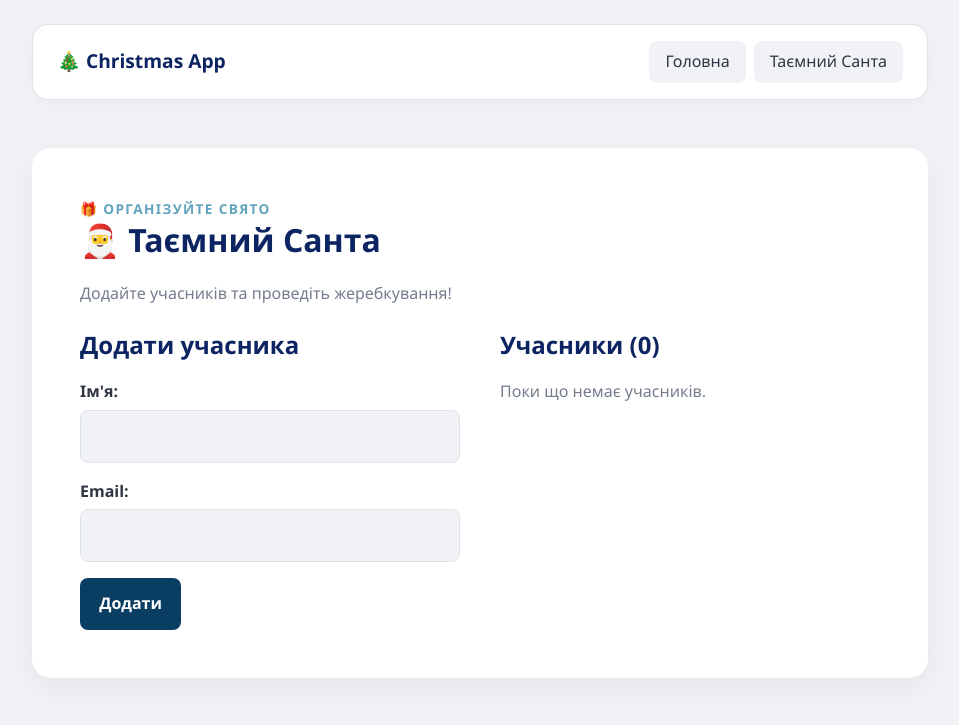
After one commit to kryysq/santa_project, a Django app: page /santa/ in a window 1280 px wide. The commit adds this page. Shown: the top 725 px of the page, without its empty margins (160-1119 px from the left). Run offline with Django 5.2, Linux system fonts and the light colour scheme; data that the repository does not hold is empty.

Commit message:
Update design, fix templates and url routing for Secret Santa app

```diff
--- a/places/static/style.css
+++ b/places/static/style.css
@@ -1,23 +1,216 @@
-body {
-    background-color: #0b132b;
-    color: #ffffff;
-    font-family: 'Segoe UI', Tahoma, Geneva, Verdana, sans-serif;
-    display: flex;
-    flex-direction: column;
-    align-items: center;
-    justify-content: center;
-    height: 100vh;
-    margin: 0;
+:root {
+    --color-primary: #82ccdd;
+    --color-primary-dark: #60a3bc;
+
+    --color-green: #0a3d62;
+    --color-green-dark: #0c2461;
+
+    --color-background: #f1f2f6;
+    --color-surface: #ffffff;
+    --color-border: #dfe4ea;
+
+    --color-gold: #f8c291;
+
+    --color-text: #2f3542;
+    --color-text-muted: #747d8c;
 }
 
-h1 {
-    font-size: 4rem;
-    margin-bottom: 10px;
-    color: #ff4d4d;
-    text-shadow: 0 0 20px rgba(255, 77, 77, 0.5);
+* {
+    box-sizing: border-box;
 }
 
-p {
+body {
+    margin: 0;
+    background: var(--color-background);
+    color: var(--color-text);
+    font-family: 'Segoe UI', Roboto, Helvetica, Arial, sans-serif;
+    line-height: 1.6;
+}
+
+.page {
+    width: min(56rem, calc(100% - 2rem));
+    margin: 3rem auto;
+}
+
+.card {
+    padding: clamp(1.5rem, 4vw, 3rem);
+    border: none;
+    border-radius: 1.2rem;
+    background: var(--color-surface);
+    box-shadow: 0 10px 30px rgba(0, 0, 0, 0.05);
+}
+
+h1, h2 {
+    margin-top: 0;
+    color: var(--color-green-dark);
+    line-height: 1.2;
+}
+
+.eyebrow {
+    color: var(--color-primary-dark);
+    font-size: 0.85rem;
+    font-weight: 700;
+    letter-spacing: 0.1em;
+    text-transform: uppercase;
+}
+
+.answer {
+    margin: 1.5rem 0;
+    color: var(--color-green);
+    font-size: clamp(4rem, 12vw, 7rem);
+    font-weight: 900;
+    line-height: 1;
+    text-shadow: 2px 2px 4px rgba(0,0,0,0.1);
+}
+
+.answer::before {
+    content: "❄ ";
+    color: var(--color-primary);
+    font-size: 0.4em;
+    vertical-align: super;
+}
+
+.answer::after {
+    content: " ❄";
+    color: var(--color-primary);
+    font-size: 0.4em;
+    vertical-align: super;
+}
+
+.answer::selection {
+    background: var(--color-primary);
+}
+
+.muted {
+    color: var(--color-text-muted);
+}
+
+a {
+    color: var(--color-green);
+    text-decoration: none;
+    font-weight: 500;
+}
+
+a:hover {
+    color: var(--color-primary-dark);
+    text-decoration: underline;
+}
+
+.site-header {
+    display: flex;
+    flex-wrap: wrap;
+    align-items: center;
+    justify-content: space-between;
+    gap: 1rem;
+    width: min(56rem, calc(100% - 2rem));
+    margin: 1.5rem auto;
+    padding: 1rem 1.5rem;
+    border-radius: 1rem;
+    background: var(--color-surface);
+    box-shadow: 0 4px 15px rgba(0, 0, 0, 0.03);
+    border: 1px solid var(--color-border);
+}
+
+.brand {
+    color: var(--color-green-dark);
     font-size: 1.2rem;
-    color: #8d99ae;
+    font-weight: 800;
 }
+
+.brand:hover {
+    color: var(--color-primary-dark);
+    text-decoration: none;
+}
+
+nav {
+    display: flex;
+    flex-wrap: wrap;
+    gap: 0.5rem;
+}
+
+nav a {
+    padding: 0.5rem 1rem;
+    border-radius: 0.5rem;
+    color: var(--color-text);
+    background: var(--color-background);
+    transition: all 0.2s ease;
+}
+
+nav a:hover, nav a:focus-visible {
+    background: var(--color-primary);
+    color: var(--color-surface);
+    text-decoration: none;
+}
+
+.grid {
+    display: grid;
+    gap: 2.5rem;
+}
+
+.participants, .pairs {
+    display: grid;
+    gap: 0.6rem;
+    padding: 0;
+    list-style: none;
+}
+
+.participants li, .pairs li {
+    padding: 0.8rem 1rem;
+    border: none;
+    border-left: 4px solid var(--color-primary);
+    border-radius: 0.4rem;
+    background: var(--color-background);
+}
+
+form label {
+    display: block;
+    font-weight: 600;
+    margin-bottom: 0.3rem;
+}
+
+input[type="text"], input[type="email"] {
+    width: 100%;
+    padding: 0.8rem 1rem;
+    border: 1px solid var(--color-border);
+    border-radius: 0.5rem;
+    background: var(--color-background);
+    font: inherit;
+    transition: border-color 0.2s ease;
+}
+
+input:focus, button:focus {
+    outline: none;
+    border-color: var(--color-primary);
+    box-shadow: 0 0 0 3px rgba(130, 204, 221, 0.3);
+}
+
+button {
+    padding: 0.8rem 1.2rem;
+    border: none;
+    border-radius: 0.5rem;
+    background: var(--color-green);
+    color: var(--color-surface);
+    font: inherit;
+    font-weight: 600;
+    cursor: pointer;
+    transition: all 0.2s ease;
+}
+
+button:hover {
+    background: var(--color-green-dark);
+    transform: translateY(-1px);
+}
+
+.button-generate {
+    background: var(--color-primary-dark);
+}
+
+.button-generate:hover {
+    background: var(--color-green-dark);
+}
+
+@media (min-width: 42rem) {
+    .grid {
+        grid-template-columns: 1fr 1fr;
+    }
+}
--- /dev/null
+++ b/places/templates/places/santa.html
@@ -0,0 +1,62 @@
+{% load static %}
+<!DOCTYPE html>
+<html lang="uk">
+<head>
+    <meta charset="UTF-8">
+    <title>Таємний Санта</title>
+    <link rel="stylesheet" href="{% static 'style.css' %}">
+</head>
+<body>
+    <!-- Header -->
+    <header class="site-header">
+        <a href="{% url 'home' %}" class="brand">🎄 Christmas App</a>
+        <nav>
+            <a href="{% url 'home' %}">Головна</a>
+            <a href="{% url 'santa' %}">Таємний Санта</a>
+        </nav>
+    </header>
+
+    <main class="page">
+        <div class="card">
+            <span class="eyebrow">🎁 Організуйте свято</span>
+            <h1>🎅 Таємний Санта</h1>
+            <p class="muted">Додайте учасників та проведіть жеребкування!</p>
+
+            <div class="grid" style="margin-top: 1.5rem;">
+                <div>
+                    <h2>Додати учасника</h2>
+                    <form method="POST" style="margin-top: 1rem;">
+                        {% csrf_token %}
+                        {{ form.as_p }}
+                        <button type="submit">Додати</button>
+                    </form>
+                </div>
+                <div>
+                    <h2>Учасники ({{ participants|length }})</h2>
+
+                    {% if participants %}
+                        <ul class="participants-list">
+                            {% for p in participants %}
+                                <li>
+                                    <strong>{{ p.name }}</strong>
+                                    {% if p.assigned_to %}
+                                        ➔ Дарує для: <strong>{{ p.assigned_to }}</strong>
+                                    {% endif %}
+                                </li>
+                            {% endfor %}
+                        </ul>
+
+        <!--Кнопка жеребкування-->
+        <form action="{% url 'shuffle_santa' %}" method="POST" style="margin-top: 1.5rem;">
+            {% csrf_token %}
+            <button type="submit" name="draw">Провести жеребкування</button>
+        </form>
+                {% else %}
+                    <p class="muted">Поки що немає учасників.</p>
+                {% endif %}
+    </div>
+            </div>
+        </div>
+    </main>
+</body>
+</html>
--- a/places/views.py
+++ b/places/views.py
@@ -1,6 +1,6 @@
 import random
 from django.shortcuts import render, redirect
-from .models import Place, Participant
+from .models import Participant
 from .forms import ParticipantForm
 
 def home(request):
--- a/santa_project/urls.py
+++ b/santa_project/urls.py
@@ -15,8 +15,9 @@ Including another URLconf
     2. Add a URL to urlpatterns:  path('blog/', include('blog.urls'))
 """
 from django.contrib import admin
-from django.urls import path
+from django.urls import path, include
 
 urlpatterns = [
     path('admin/', admin.site.urls),
+    path('', include('places.urls')),
 ]
```
Also changed, not shown: places/templates/home.html (deleted, +0 -13 lines), places/templates/places/home.html (added, +37 -0 lines), places/templates/santa.html (deleted, +0 -44 lines).
